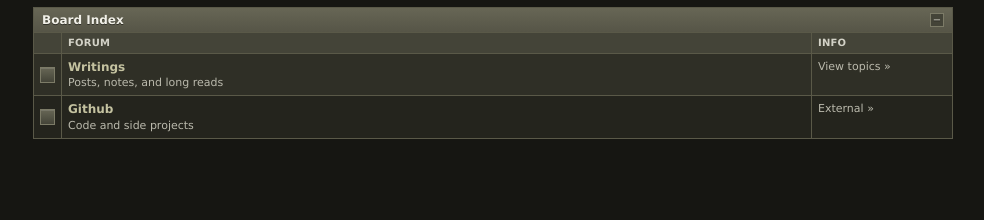
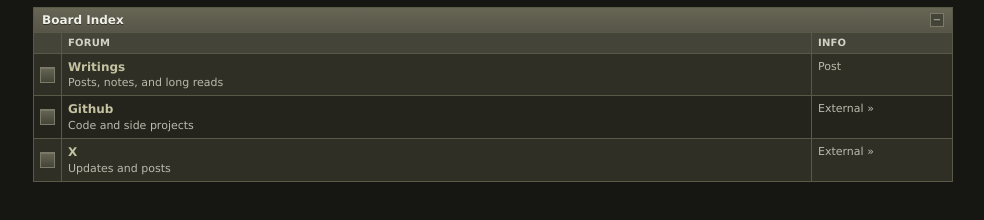
Before and after one commit to joeydotdev/website, a Next.js app: page / in a window 1280 px wide. Shown: the part 232-452 px from the top of the page, without its empty margins (147-1131 px from the left). Built offline with nearby package versions, Linux system fonts and the light colour scheme; no server answers.

Commit message:
feat: add X link and rename Writings info to Post
Wire https://x.com/joeydotdev into the board index and util nav, and
label the Writings row info column as Post.

```diff
--- a/src/components/layout/Header.tsx
+++ b/src/components/layout/Header.tsx
@@ -5,6 +5,7 @@ import UnstyledLink from '@/components/links/UnstyledLink';
 const links = [
   { href: '/writings', label: 'Writings' },
   { href: 'https://github.com/joeydotdev', label: 'Github' },
+  { href: 'https://x.com/joeydotdev', label: 'X' },
   { href: 'https://www.linkedin.com/in/~joey/', label: 'Linkedin' },
 ];
 
--- a/src/pages/index.tsx
+++ b/src/pages/index.tsx
@@ -120,7 +120,7 @@ export default function HomePage(props: PropsType) {
                 <span className='forum-topic'>Writings</span>
                 <div className='forum-meta'>Posts, notes, and long reads</div>
               </div>
-              <div className='forum-meta'>View topics »</div>
+              <div className='forum-meta'>Post</div>
             </UnstyledLink>
             <UnstyledLink
               href='https://github.com/joeydotdev'
@@ -135,6 +135,19 @@ export default function HomePage(props: PropsType) {
               </div>
               <div className='forum-meta'>External »</div>
             </UnstyledLink>
+            <UnstyledLink
+              href='https://x.com/joeydotdev'
+              className='forum-row forum-row-a no-underline hover:no-underline'
+            >
+              <div className='forum-status'>
+                <span className='forum-status-icon' aria-hidden />
+              </div>
+              <div>
+                <span className='forum-topic'>X</span>
+                <div className='forum-meta'>Updates and posts</div>
+              </div>
+              <div className='forum-meta'>External »</div>
+            </UnstyledLink>
           </div>
         </section>
       </main>
```
